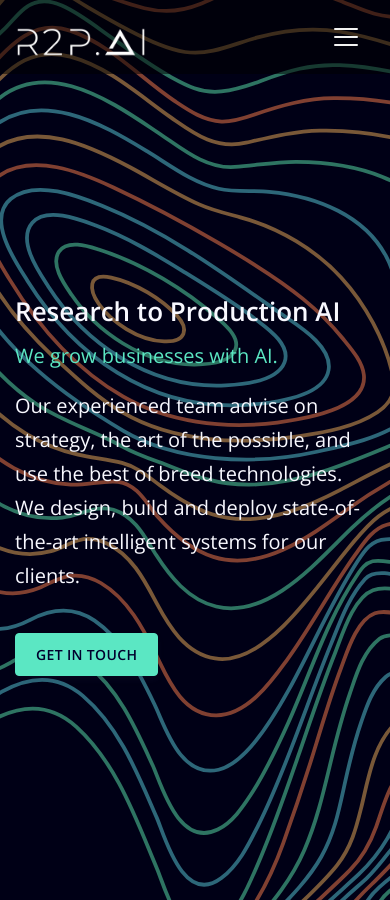
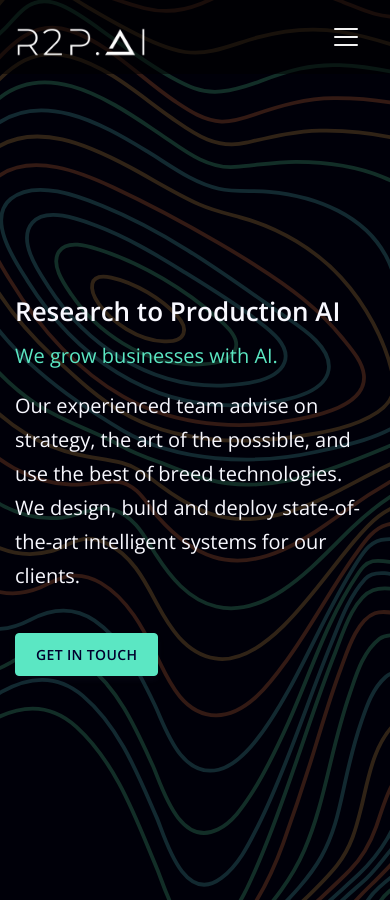
Before and after one commit to R2P-AI/R2P-AI.github.io, a Jekyll site: the page built from index.html, in a window 390 px wide and 900 px high. Built offline with Jekyll 4.4.1, drawn with Linux system fonts in a browser that asks for light colours; nearby versions of some CDN libraries.

Commit message:
decreased landing page background brightness for smaller screens

```diff
--- a/assets/styles/styles.scss
+++ b/assets/styles/styles.scss
@@ -38,7 +38,7 @@ ol ul{margin-bottom:1rem !important;}
     }
     .header-1 .page-header .page-header-image {
         opacity: 1 !important;
-        filter: brightness(0.5) !important;
+        filter: brightness(0.2) !important;
     }
 }
 
```
